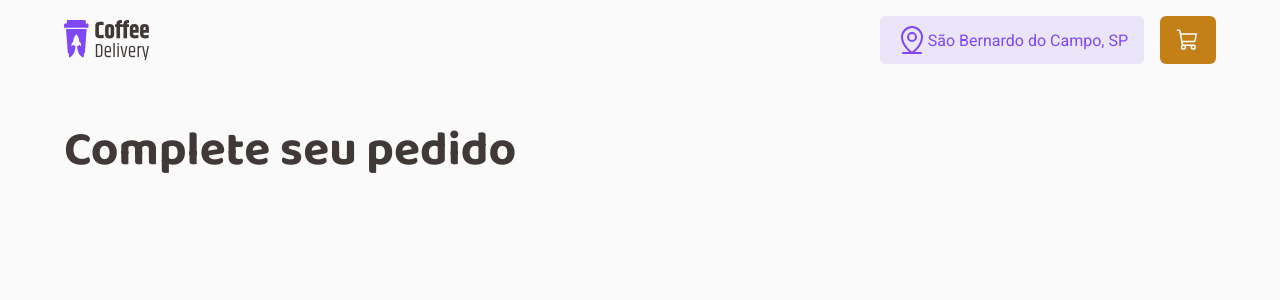
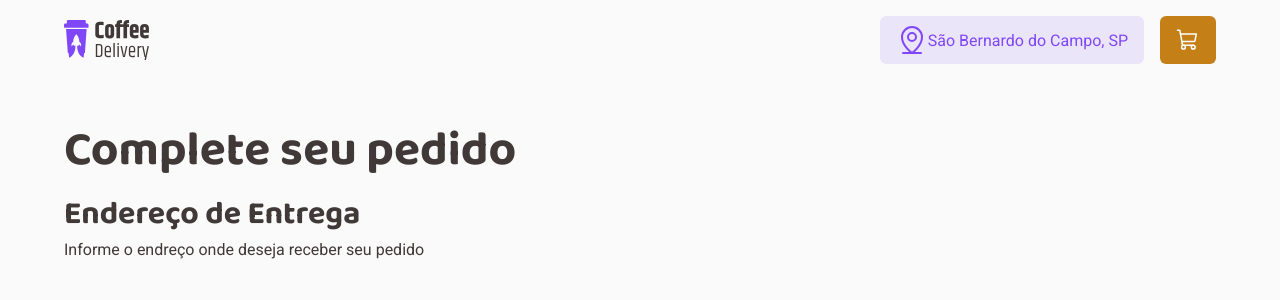
Before and after one commit to Giovani-Silva/coffee-delivery, a React (Vite) app: page /cart in a window 1280 px wide. Shown: the top 300 px of the page. Built offline with nearby package versions, Linux system fonts and the light colour scheme.

Commit message:
card box

```diff
--- a/src/pages/Cart/index.tsx
+++ b/src/pages/Cart/index.tsx
@@ -1,3 +1,12 @@
 export function Cart() {
-  return <h1>Complete seu pedido</h1>;
+  return (
+    <>
+      <h1>Complete seu pedido</h1>
+
+      <div>
+        <h2>Endereço de Entrega</h2>
+        <p>Informe o endreço onde deseja receber seu pedido</p>
+      </div>
+    </>
+  );
 }
```
